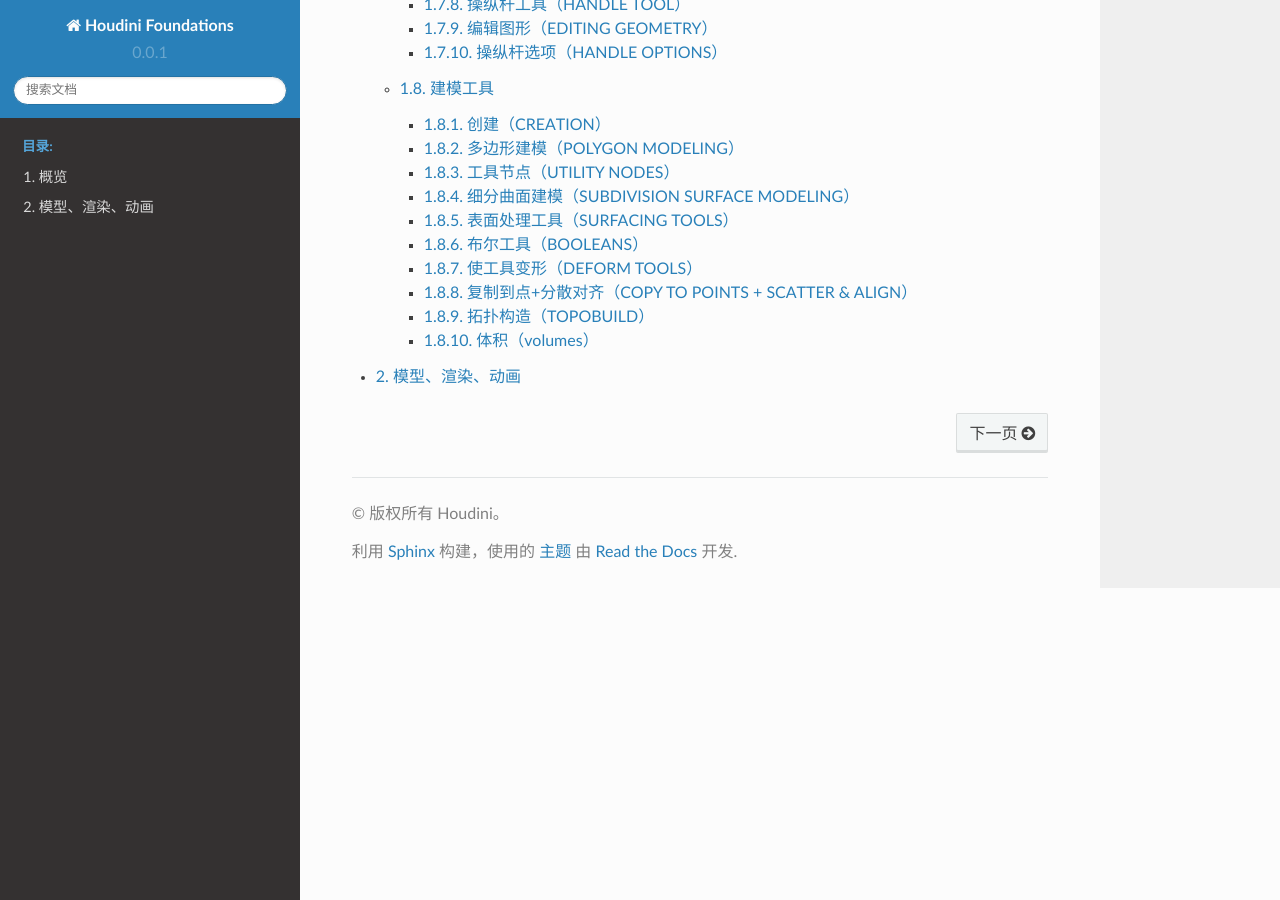
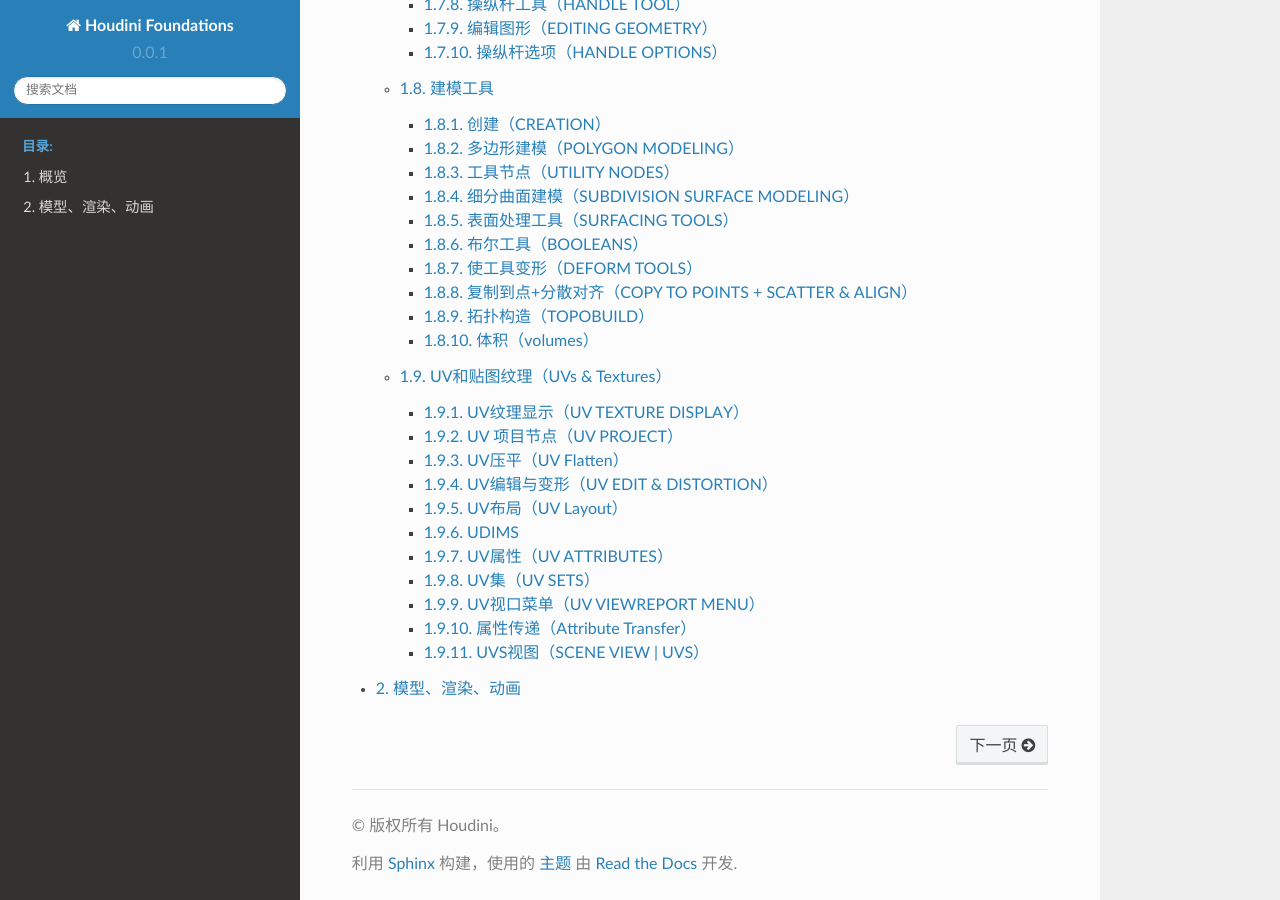
Before and after one commit to 714ICU/houdini-foundations, a Sphinx documentation site: the page built from source/index.rst, in a window 1280 px wide and 900 px high, scrolled down 2244 px. Built offline with Sphinx 7.4.7 and the Read the Docs theme 2.0.0, drawn with Linux system fonts in a browser that asks for light colours; some of the changed lines change nothing that is shown.

Commit message:
✨ feat(概览-第九节): UV和贴图纹理

```diff
--- a/source/views/overview/index.rst
+++ b/source/views/overview/index.rst
@@ -34,3 +34,4 @@
     selecting-geometry
     transform-edit
     modeling-tools
+    uvs-textures
--- /dev/null
+++ b/source/views/overview/uvs-textures.rst
@@ -0,0 +1,135 @@
+===============================================
+UV和贴图纹理（UVs & Textures）
+===============================================
+
+若要使二维贴图正确地适配到三维对象上，需要使用UV坐标来定义几何体的展平视图。当您第一次在胡迪尼中创建几何体时，它将没有任何UV。即使是基本体对象也没有任何内置UV。这意味着您需要使用一个或多个SOP节点在几何体级别添加它们。
+
+~~~~~~~~~~~~~~~~~~~~~~~~~~~~~~~~~~~~~~~~~~~~~~~
+UV纹理显示（UV TEXTURE DISPLAY）
+~~~~~~~~~~~~~~~~~~~~~~~~~~~~~~~~~~~~~~~~~~~~~~~
+
+.. image:: ../../_static/images/icon/uv-texture-display.png
+    :alt: UV纹理显示按钮
+    :width: 23px
+    :align: right
+
+由于Houdini中的几何体默认情况下没有设置UV纹理属性，因此需要使用UV工具添加它们。设置UV后，将在几何体上看到纹理栅格，因为“显示选项”栏中已启用“显示UV纹理”。如果不想看到UV纹理或将其更改为颜色纹理，可以将其禁用。
+
+.. image:: ../../_static/images/uv-texture-display.png
+    :alt: UV纹理显示界面
+
+~~~~~~~~~~~~~~~~~~~~~~~~~~~~~~~~~~~~~~~~~~~~~~~
+UV 项目节点（UV PROJECT）
+~~~~~~~~~~~~~~~~~~~~~~~~~~~~~~~~~~~~~~~~~~~~~~~
+
+通过该节点，可以使用几种投影技术之一指定UV。一旦选择了投影类型，就可以初始化投影以匹配对象。这可能会反转UV，并且需要将旋转x值设置为-90而不是90。在上面可以看到正交投影，在下面可以看到圆环投影。
+
+.. image:: ../../_static/images/uv-project.png
+    :alt: UV项目节点
+
+
+~~~~~~~~~~~~~~~~~~~~~~~~~~~~~~~~~~~~~~~~~~~~~~~
+UV压平（UV Flatten）
+~~~~~~~~~~~~~~~~~~~~~~~~~~~~~~~~~~~~~~~~~~~~~~~
+
+UV压平基于使用选定边或边组创建的预定义边界来展开几何体。然后，可以通过在UV视图中固定点并调整孤岛来调整结果，以获得所需的外观。
+
+.. image:: ../../_static/images/uv-flatten.png
+    :alt: UV压平
+
+~~~~~~~~~~~~~~~~~~~~~~~~~~~~~~~~~~~~~~~~~~~~~~~
+UV编辑与变形（UV EDIT & DISTORTION）
+~~~~~~~~~~~~~~~~~~~~~~~~~~~~~~~~~~~~~~~~~~~~~~~
+
+若要编辑单个顶点或顶点组，将使用UVedit或UVtransform节点。UVedit节点允许使用单个节点执行多次编辑，而UVtransform允许每个节点进行一次编辑，这可以提供更程序化的结果。可以使用“UV视口”菜单中的“Display > UV Distortion”来查看是否编辑过多。
+
+.. image:: ../../_static/images/uv-edit-distortion.png
+    :alt: UV编辑与变形
+
+
+~~~~~~~~~~~~~~~~~~~~~~~~~~~~~~~~~~~~~~~~~~~~~~~
+UV布局（UV Layout）
+~~~~~~~~~~~~~~~~~~~~~~~~~~~~~~~~~~~~~~~~~~~~~~~
+
+UV布局将允许您创建UV岛，并尽可能有效地将它们打包到UV空间中。这样可以最大限度地提高几何体上使用的纹理数量，这在优化渲染和游戏时非常重要。
+
+.. image:: ../../_static/images/uv-layout.png
+    :alt: UV布局
+
+可以使用区域控制杆将UV布局放置到UV空间的特定部分。然后，后续布局可以使用“Pack Islands in Cavities”选项围绕此布局进行处理。
+
+
+~~~~~~~~~~~~~~~~~~~~~~~~~~~~~~~~~~~~~~~~~~~~~~~
+UDIMS
+~~~~~~~~~~~~~~~~~~~~~~~~~~~~~~~~~~~~~~~~~~~~~~~
+
+除了使用“单个UV平铺”外，还可以使用UDIM将UV分布在多个平铺上。使用此技术可以创建更详细的纹理贴图，因为UV岛不会太紧密。编号正确的纹理贴图将被指定给相应的平铺。
+
+.. image:: ../../_static/images/udims.png
+    :alt: UDIMS
+
+~~~~~~~~~~~~~~~~~~~~~~~~~~~~~~~~~~~~~~~~~~~~~~~
+UV属性（UV ATTRIBUTES）
+~~~~~~~~~~~~~~~~~~~~~~~~~~~~~~~~~~~~~~~~~~~~~~~
+
+之前，您学习了如何将属性指定给传递重要信息的几何体。UV是顶点属性，可以将纹理贴图包裹在模型周围，也可以在网络中传播。
+
+这些属性在UV视口中可视化，并在几何体电子表格中进行分析。这些属性可与各种SOP节点一起使用，包括允许高级TD使用脚本管理其UV的“属性争吵”节点。
+
+~~~~~~~~~~~~~~~~~~~~~~~~~~~~~~~~~~~~~~~~~~~~~~~
+UV集（UV SETS）
+~~~~~~~~~~~~~~~~~~~~~~~~~~~~~~~~~~~~~~~~~~~~~~~
+
+可以在同一几何体上创建多个UV集。使用UV节点时，可以设定UV属性。默认情况下，这是uv，但您可以创建一个uv2来创建第二个集。在VOP中指定纹理时会使用这些不同的UV集，以便不同的纹理贴图使用不同的UV属性。
+
+.. image:: ../../_static/images/uv-sets.png
+    :alt: UV集
+
+.. image:: ../../_static/images/uv-sets-2.png
+    :alt: UV集
+
+在此处显示的两个图像中，第一个使用环形投影并指定给uv UV属性，而第二个使用平面投影并指定为uv2 UV属性。这些UV属性可以有任何名称，例如，它可以是bob而不是uv2。
+
+~~~~~~~~~~~~~~~~~~~~~~~~~~~~~~~~~~~~~~~~~~~~~~~
+UV视口菜单（UV VIEWREPORT MENU）
+~~~~~~~~~~~~~~~~~~~~~~~~~~~~~~~~~~~~~~~~~~~~~~~
+
+使用UV视口菜单可以基于UV属性显示UV。也可以使用此菜单来计算背景图像，该图像可以是默认的UV栅格，也可以是从指定材质中提取的纹理贴图。
+
+.. image:: ../../_static/images/uv-viewreportview-menu.png
+    :alt: UV视口菜单
+    :width: 500px
+
+该菜单还具有用于显示“UV重叠（UV Overlap）”、“UV背面（UV Backfaces ）”和“UV扭曲（UV Distortion）”的显示选项。当评估UV以决定是否需要进行更多调整时，这些选项会很有用。
+
+
+~~~~~~~~~~~~~~~~~~~~~~~~~~~~~~~~~~~~~~~~~~~~~~~
+属性传递（Attribute Transfer）
+~~~~~~~~~~~~~~~~~~~~~~~~~~~~~~~~~~~~~~~~~~~~~~~
+
+可用于管理属性的SOP节点之一是“属性传递”（Attribute Transfer），通过该节点可以从一个几何体中获取UV属性，并根据与另一个几何图元的接近程度进行传递。
+
+当模型的拓扑发生更改，但希望保留为原始模型创建UV所做的一些工作时，这可能很有用。
+
+.. image:: ../../_static/images/uv-attribute-transfer.png
+    :alt: 属性转移
+
+~~~~~~~~~~~~~~~~~~~~~~~~~~~~~~~~~~~~~~~~~~~~~~~
+UVS视图（SCENE VIEW | UVS）
+~~~~~~~~~~~~~~~~~~~~~~~~~~~~~~~~~~~~~~~~~~~~~~~
+.. image:: ../../_static/images/uvs-scene-view.png
+    :alt: UVS视图
+
+1. 当前工具(Current Tool) --- 在“场景视图”的顶部，当“控制柄”工具处于活动状态时，您将找到选定的节点。
+
+#. 背景(Background) --- 可以使用UV菜单中的选项设置主平铺的背景。
+
+#. 外侧主平铺(Outside Main Tile) --- 位于主平铺外部区域中的多边形将与主平铺上的相同区域重叠，因为除非使用覆盖多个平铺的UDIMS，否则纹理会重复。
+
+#. UV菜单(UV Menu) --- 当您在UV视图中时，此菜单为您提供了许多不同的UV选项。
+
+#. 视图菜单(View Menu) --- 使用此菜单可以为此视口选择UV视图。
+
+#. 布局控制杆(Layout Handle) --- 此控制杆是UV布局节点的一部分，用于将UV聚焦到平铺的某个部分。
+
+#. 打包(Pack Around) --- UV布局将围绕已设置UV的任何现有几何体打包UV。
```
Also changed, not shown: source/_static/images/icon/uv-texture-display.png (added), source/_static/images/udims.png (added), source/_static/images/uv-attribute-transfer.png (added), source/_static/images/uv-project.png (added), source/_static/images/uv-sets-2.png (added), source/_static/images/uv-sets.png (added), source/_static/images/uv-texture-display.png (added), source/_static/images/uv-viewreportview-menu.png (added), 4 other files.
